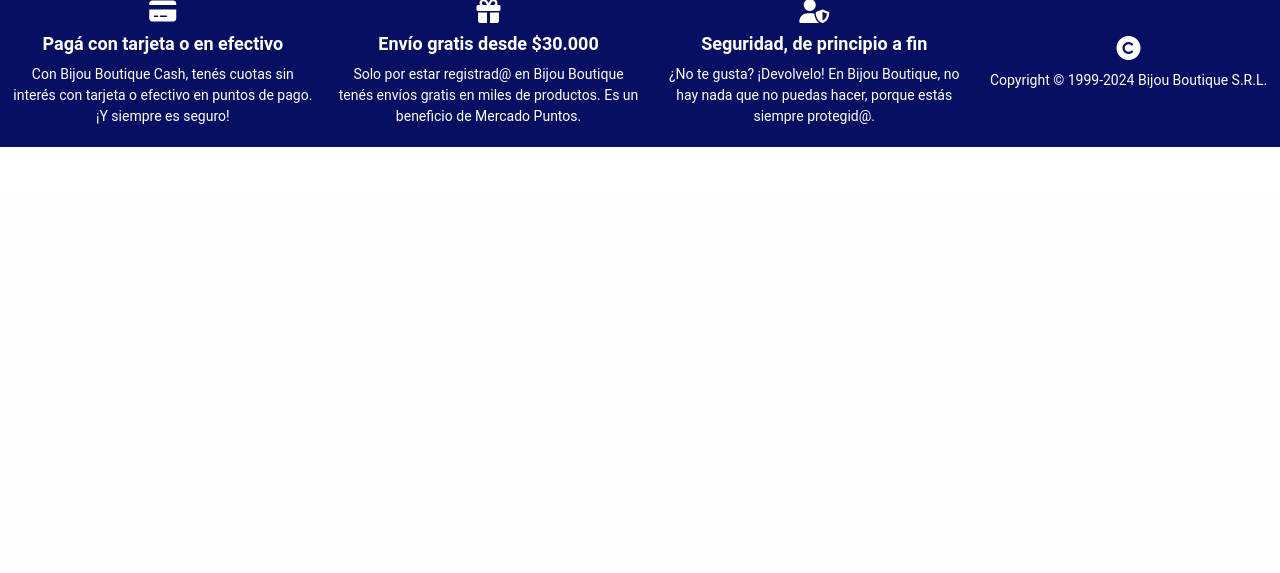
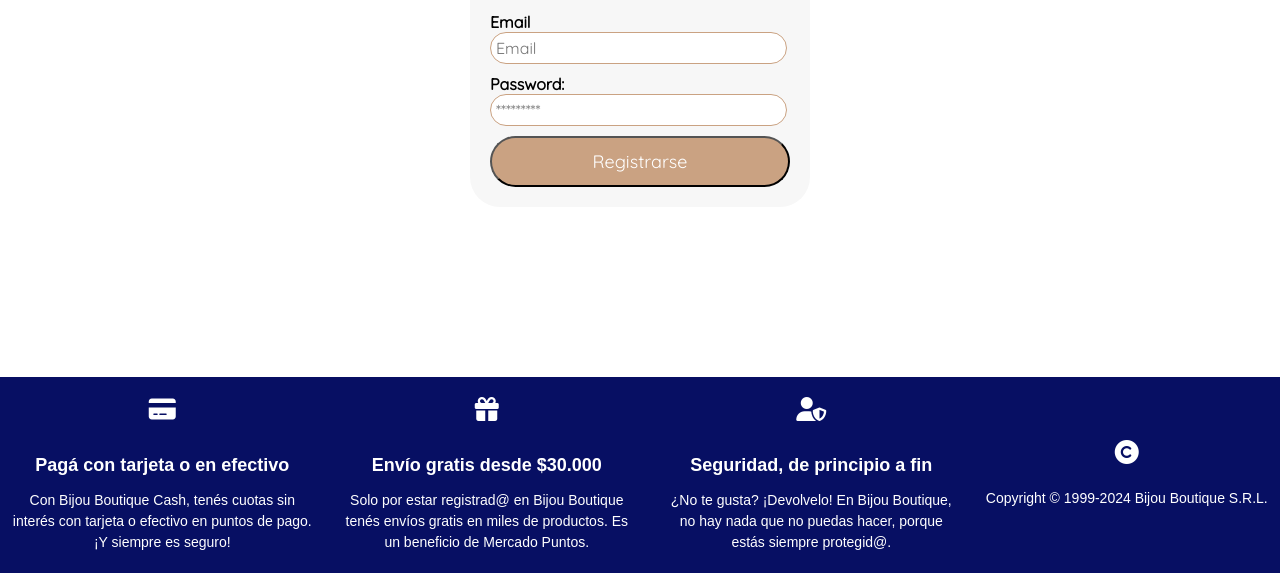
Before and after one commit to DH-Comision-07/Grupo-4-Bijou-Boutique, a Node server app: template src/views/login.ejs in a window 1280 px wide. Shown: the part 607-1180 px from the top of the page. Before the commit the page ends 754 px from the top, so only its background shows below. Run offline with Node 20, Linux system fonts and the light colour scheme; the template is opened without the code that fills it, so the values that code supplies are empty.

Commit message:
css login

```diff
--- a/public/css/login.css
+++ b/public/css/login.css
@@ -1,100 +1,68 @@
-* {
-    box-sizing: border-box;
-    margin: 0;
-    padding: 0;
-    font-family: 'Roboto', sans-serif;
-  }
+@import url('https://fonts.googleapis.com/css2?family=Quicksand&display=swap');
 
-  main {
+.login-container {
   display: flex;
   justify-content: center;
   align-items: center;
+  height: 100vh;
 }
 
-  h2{
-    margin-bottom: 20px;
-    color: #666;
+.login-form {
+  padding: 20px;
+  background-color: rgb(247, 247, 247);
+  border-radius: 30px;
+  display: flex;
+  flex-direction: column;
+  justify-content: center;
+  width: 300px;
+  font-family: 'Quicksand', sans-serif;
+  margin: 0 auto;
 }
 
-  header{
-    background-color: var(--yellow);
-  }
 
-  nav{
+.logo {
   display: flex;
-    justify-content: center;
-    align-items: center;
-    background-color: #ebebeb;
-  }
-
-  nav .logo {
-    width: 200px;
+  justify-content: 150px;
+  align-items: 150px;
+  width: 300px;
   height: auto;
   margin-bottom: 20px;
 }
 
-  .form {
-    display: flex;
-    justify-content: center;
-    align-items: center;
-    margin-top: 150px;
-    margin-bottom: 150px;
-    width: 600px;
+.label {
+  font-weight: bold;
+  font-size: 16px;
 }
 
-  .form form {
-    display: flex;
-    flex-direction: column;
-    width: 100%;
+.input {
+  width: 95%;
+  padding: 05px;
+  margin-bottom: 10px;
+  border: 1px solid rgb(202, 162, 130);
+  border-radius: 90px;
+  font-size: 16px;
+  font-family: 'Quicksand', sans-serif;
 }
 
-  .controls {
-    width: 100%;
-    color: #666;
-    padding: 15px;
-    border-radius: 10px;
-    margin-bottom: 15px;
-    border: none;
-    font-size: 14px;
-    outline: none;
-    border: 1px solid rgb(202, 162, 130);
+.secondary-button {
+  background-color: rgb(202, 162, 130);
+  color: rgb(255, 255, 255);
+  font-family: 'Quicksand', sans-serif;
+  font-size: 18px;
+  padding: 12px 20px;
+  border-radius: 90px;
+  transition: background-color 0.3s ease;
 }
 
-  .submit {
-    margin-top: 30px;
-    color: white;
-    background-color: #1259c3;
-    border: none;
-    padding: 10px;
-    border-radius: 5px;
+.secondary-button:hover {
+  background-color: rgb(12, 27, 84);
 }
 
-  .reset {
-    background-color: #c31212;
+h1 {
+  font-size: 24px;
 }
 
-
-  .submit:hover {
-    background-color: #0022AA;
-    box-shadow: 5px 5px 15px 5px rgba(0, 0, 0, 0.02);
+button {
+  font-size: 18px;
+  padding: 12px 20px;
 }
-
-
-  @media screen and (min-width: 300px) and (max-width: 640px) {
-
-    .form{
-        padding: 10px;
-        margin-top: 0;
-    }
-
-    nav{
-        display: flex;
-        justify-content: center;
-    }
-
-    nav .logo{
-        display: inline-block;
-
-    }
-
-  }
```
Lines whose indentation alone changed are shown as unchanged.
